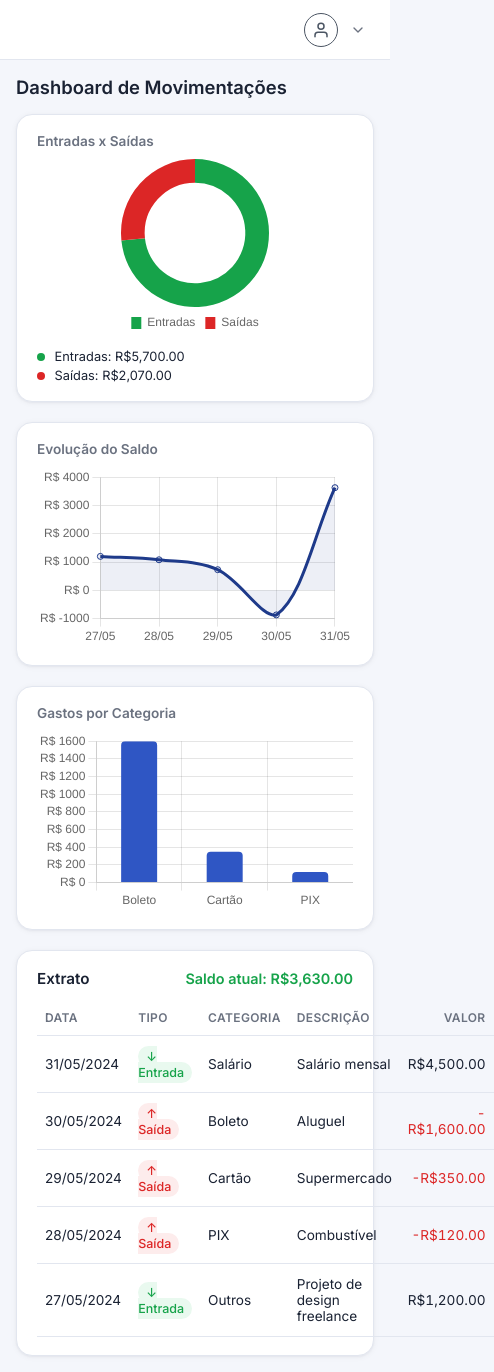
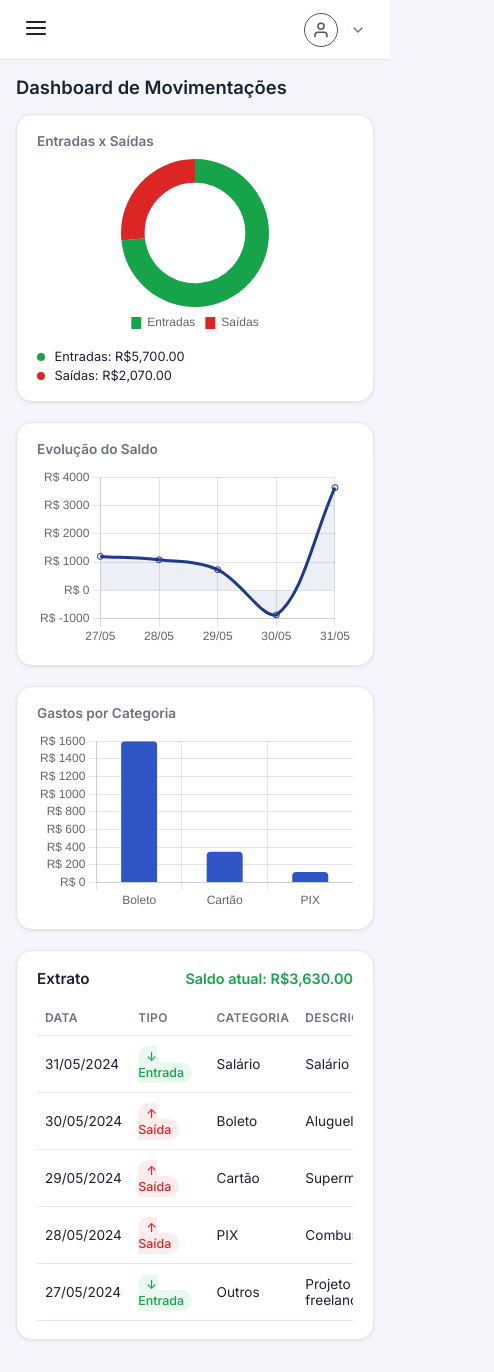
Before and after one commit to santanagabi/financeiro-app, an Angular app: page /dashboard in a window 390 px wide. Shown: the whole page, 494 px wide, since content can reach past the window. Built offline with nearby package versions, Linux system fonts and the light colour scheme.

Commit message:
included mobile version

```diff
--- a/src/app/app.component.html
+++ b/src/app/app.component.html
@@ -1,24 +1,35 @@
 <div class="shell">
-  <aside class="sidebar">
+  <aside class="sidebar" [class.aberto]="menuOpen()">
     <div class="brand">
       <span class="brand-icon">🏦</span>
       <span>FINANCEIRO</span>
     </div>
 
     <nav class="nav">
-      <!-- routerLink é o equivalente ao <router-link to="...">; routerLinkActive é o active-class -->
-      <a routerLink="/dashboard" routerLinkActive="active" class="nav-link">
+      <a routerLink="/dashboard" routerLinkActive="active" class="nav-link" (click)="menuOpen.set(false)">
         <span class="nav-icon">⌂</span> Dashboard
       </a>
-      <a routerLink="/cadastro" routerLinkActive="active" class="nav-link">
+      <a routerLink="/cadastro" routerLinkActive="active" class="nav-link" (click)="menuOpen.set(false)">
         <span class="nav-icon">＋</span> Nova Movimentação
       </a>
     </nav>
   </aside>
 
+  @if (menuOpen()) {
+    <div class="menu-overlay" (click)="menuOpen.set(false)"></div>
+  }
+
   <div class="content">
     <header class="topbar">
-      <div></div>
+      <div class="topbar-left">
+        <button class="menu-btn" (click)="toggleMenu()">
+          <svg viewBox="0 0 24 24" width="24" height="24" stroke="currentColor" stroke-width="2" fill="none" stroke-linecap="round" stroke-linejoin="round">
+            <line x1="3" y1="12" x2="21" y2="12"></line>
+            <line x1="3" y1="6" x2="21" y2="6"></line>
+            <line x1="3" y1="18" x2="21" y2="18"></line>
+          </svg>
+        </button>
+      </div>
       <div class="user-chip">
         <div class="user-avatar">
           <svg viewBox="0 0 24 24" width="18" height="18" stroke="currentColor" stroke-width="2" fill="none" stroke-linecap="round" stroke-linejoin="round">
--- a/src/app/app.component.scss
+++ b/src/app/app.component.scss
@@ -110,10 +110,48 @@
   margin: 0 auto;
 }
 
+.menu-btn {
+  display: none;
+  background: transparent;
+  border: none;
+  padding: 8px;
+  cursor: pointer;
+  color: var(--color-text);
+  margin-left: -8px;
+}
+
+.menu-overlay {
+  display: none;
+}
+
 @media (max-width: 720px) {
+  .menu-btn {
+    display: block;
+  }
+
   .sidebar {
-    display: none;
+    position: fixed;
+    top: 0;
+    left: -260px;
+    height: 100vh;
+    z-index: 50;
+    transition: left 0.3s cubic-bezier(0.4, 0, 0.2, 1);
+    box-shadow: 2px 0 12px rgba(0,0,0,0.15);
   }
+
+  .sidebar.aberto {
+    left: 0;
+  }
+
+  .menu-overlay {
+    display: block;
+    position: fixed;
+    inset: 0;
+    background: rgba(0,0,0,0.4);
+    z-index: 40;
+    backdrop-filter: blur(2px);
+  }
+
   .page {
     padding: 16px;
   }
--- a/src/app/app.component.ts
+++ b/src/app/app.component.ts
@@ -1,4 +1,4 @@
-import { Component, OnInit } from '@angular/core';
+import { Component, OnInit, signal } from '@angular/core';
 import { RouterLink, RouterLinkActive, RouterOutlet } from '@angular/router';
 import { MovimentacaoService } from './services/movimentacao.service';
 
@@ -10,10 +10,16 @@ import { MovimentacaoService } from './services/movimentacao.service';
   styleUrl: './app.component.scss',
 })
 export class AppComponent implements OnInit {
+  menuOpen = signal(false);
+
   // OnInit é o equivalente ao onMounted() do Vue (roda quando o componente "monta")
   constructor(private movimentacaoService: MovimentacaoService) {}
 
   ngOnInit(): void {
     this.movimentacaoService.carregarDados();
   }
+
+  toggleMenu() {
+    this.menuOpen.update(v => !v);
+  }
 }
--- a/src/app/pages/dashboard/dashboard.component.html
+++ b/src/app/pages/dashboard/dashboard.component.html
@@ -35,6 +35,7 @@
     </span>
   </div>
 
+  <div class="table-responsive">
     <table>
       <thead>
         <tr>
@@ -70,3 +71,4 @@
       </tbody>
     </table>
   </div>
+</div>
--- a/src/app/pages/dashboard/dashboard.component.scss
+++ b/src/app/pages/dashboard/dashboard.component.scss
@@ -65,10 +65,16 @@
   &.negativo { color: var(--color-danger); }
 }
 
+.table-responsive {
+  width: 100%;
+  overflow-x: auto;
+}
+
 table {
   width: 100%;
   border-collapse: collapse;
   font-size: 0.85rem;
+  min-width: 500px;
 }
 
 th {
```
Lines whose indentation alone changed are shown as unchanged.
